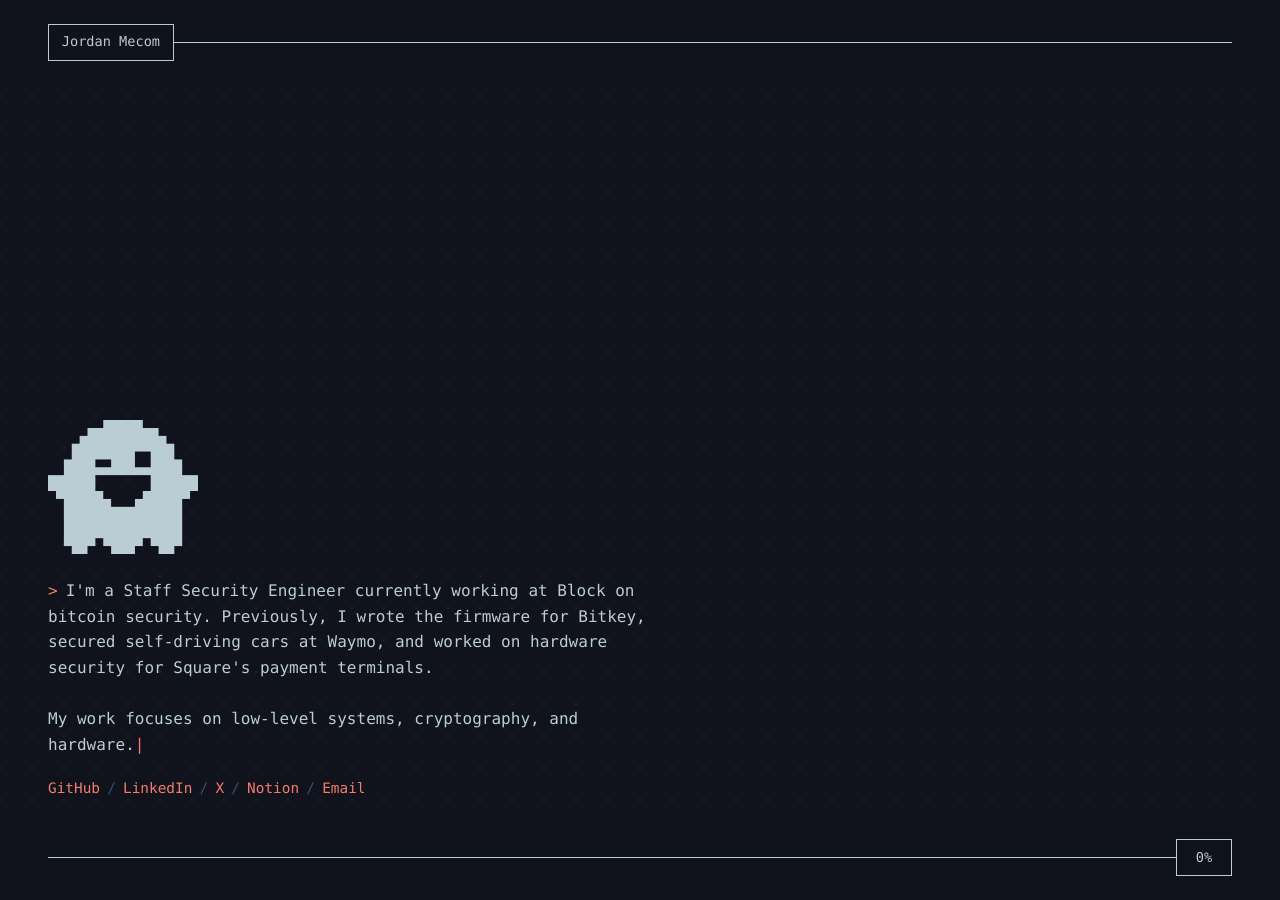
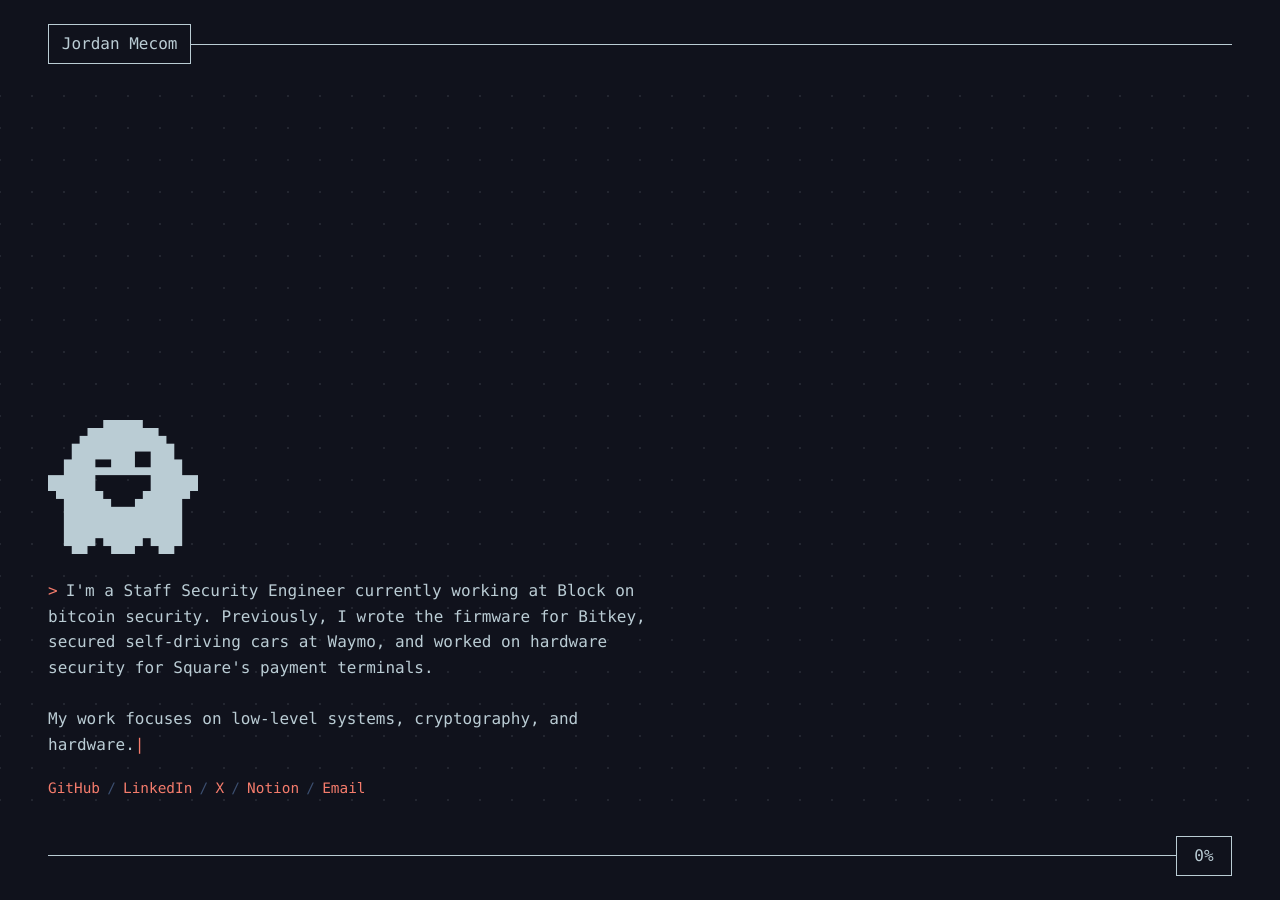
Before and after one commit to jmecom/jmecom.github.io, a Jekyll site: the page built from index.md, in a window 1280 px wide and 900 px high. Built offline with Jekyll 4.4.1, drawn with Linux system fonts in a browser that asks for light colours.

Commit message:
fix header and footer font size

```diff
--- a/css/main.scss
+++ b/css/main.scss
@@ -402,7 +402,7 @@ hr {
   display: inline-block;
   padding: 0.4rem 0.8rem;
   border: 1px solid var(--ink);
-  font-size: 0.85rem;
+  font-size: 1rem;
   color: var(--ink);
   background-color: var(--surface);
   flex-shrink: 0;
@@ -437,7 +437,7 @@ hr {
   display: inline-block;
   padding: 0.4rem 0.8rem;
   border: 1px solid var(--ink);
-  font-size: 0.85rem;
+  font-size: 1rem;
   color: var(--ink);
   background-color: var(--surface);
   min-width: 3.5rem;
@@ -469,7 +469,7 @@ hr {
 
   .pager-tab {
     padding: 0.3rem 0.6rem;
-    font-size: 0.75rem;
+    font-size: 1rem;
   }
 
   .pager-footer {
@@ -478,7 +478,7 @@ hr {
 
   .pager-progress {
     padding: 0.3rem 0.6rem;
-    font-size: 0.75rem;
+    font-size: 1rem;
     min-width: 3rem;
   }
 }
```
